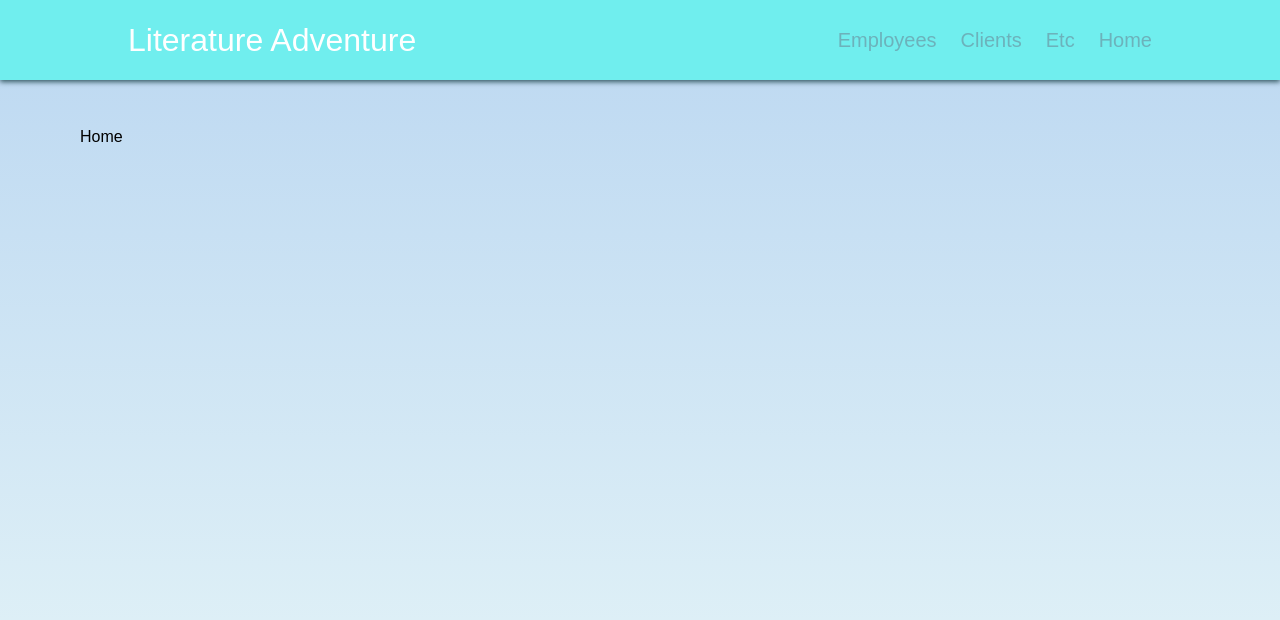
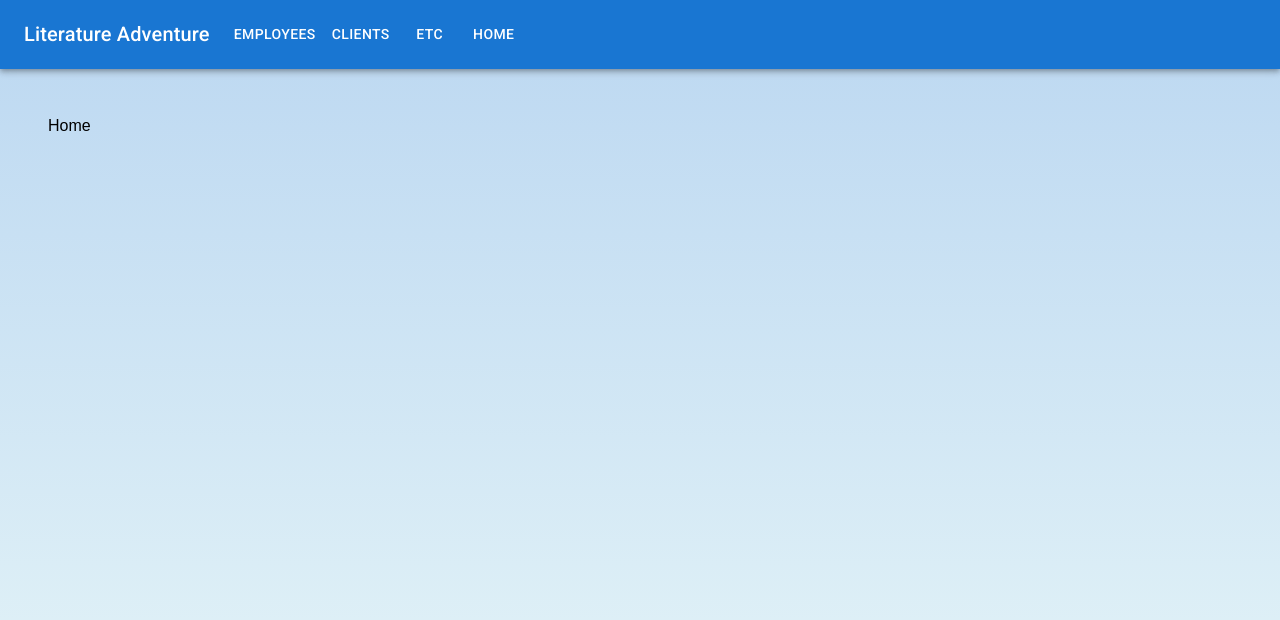
Before and after one commit to REGG24/LiteratureAdventureApp, a React (Create React App) app: page /home in a window 1280 px wide. Shown: the top 620 px of the page. Built offline with nearby package versions, Linux system fonts and the light colour scheme.

Commit message:
Task1FRH adding the MaterialUI css Framework, It will need some research about how to use correctly the elements, but for now its ok

```diff
--- a/public/index.html
+++ b/public/index.html
@@ -10,6 +10,10 @@
       content="Web site created using create-react-app"
     />
     <link rel="apple-touch-icon" href="%PUBLIC_URL%/logo192.png" />
+    <link
+  rel="stylesheet"
+  href="https://fonts.googleapis.com/css?family=Roboto:300,400,500,700&display=swap"
+/>
     <!--
       manifest.json provides metadata used when your web app is installed on a
       user's mobile device or desktop. See https://developers.google.com/web/fundamentals/web-app-manifest/
--- a/src/App.css
+++ /dev/null
@@ -1,38 +0,0 @@
-.App {
-  text-align: center;
-}
-
-.App-logo {
-  height: 40vmin;
-  pointer-events: none;
-}
-
-@media (prefers-reduced-motion: no-preference) {
-  .App-logo {
-    animation: App-logo-spin infinite 20s linear;
-  }
-}
-
-.App-header {
-  background-color: #282c34;
-  min-height: 100vh;
-  display: flex;
-  flex-direction: column;
-  align-items: center;
-  justify-content: center;
-  font-size: calc(10px + 2vmin);
-  color: white;
-}
-
-.App-link {
-  color: #61dafb;
-}
-
-@keyframes App-logo-spin {
-  from {
-    transform: rotate(0deg);
-  }
-  to {
-    transform: rotate(360deg);
-  }
-}
--- a/src/App.tsx
+++ b/src/App.tsx
@@ -1,11 +1,6 @@
-import React from 'react';
 import { Redirect, Switch, Route } from 'react-router-dom';
-
-import './App.css';
-
 import Layout from './components/layout/Layout';
 import Home from './components/pages/Home';
-
 
 function App() {
   return (
--- a/src/components/layout/Layout.tsx
+++ b/src/components/layout/Layout.tsx
@@ -1,5 +1,6 @@
 import { Fragment } from "react";
 import MainNavigation from "./MainNavigation";
+import Box from "@mui/material/Box";
 //import { useLocation } from "react-router-dom/cjs/react-router-dom.min";
 
 import classes from './Layout.module.css';
@@ -11,7 +12,12 @@ const Layout = (props: any) => {
     return(
         <Fragment>
             <MainNavigation />
-            <main className={classes[classMain]}>{props.children}</main>
+            <Box       sx={{
+        width: '90%',
+        maxWidth:'70rem',
+        margin:'3rem'
+      }}>{props.children}</Box>
+            {/* <main className={classes[classMain]}>{props.children}</main> */}
         </Fragment>
     )
 };
--- a/src/components/layout/MainNavigation.tsx
+++ b/src/components/layout/MainNavigation.tsx
@@ -1,36 +1,102 @@
-import { NavLink } from "react-router-dom";
-import classes from './MainNavigation.module.css';
+import * as React from "react";
+import AppBar from "@mui/material/AppBar";
+import Box from "@mui/material/Box";
+import Toolbar from "@mui/material/Toolbar";
+import IconButton from "@mui/material/IconButton";
+import Typography from "@mui/material/Typography";
+import Menu from "@mui/material/Menu";
+import IconMenu from "@mui/icons-material/Menu";
+import Container from "@mui/material/Container";
+import Button from "@mui/material/Button";
+import MenuItem from "@mui/material/MenuItem";
+import { Link } from "react-router-dom";
+
+const pages = ["Employees", "Clients", "Etc", "Home"];
 
 const MainNavigation = () => {
-    return (
-        <header className={classes.header}>
-            <div className={classes.logo}>Literature Adventure</div>
-            <nav className={classes.nav}>
-                <ul>
-                    <li>
-                        <NavLink to='/employees' activeClassName={classes.active}>
-                            Employees
-                        </NavLink>
-                    </li>
-                    <li>
-                        <NavLink to='/clients' activeClassName={classes.active}>
-                            Clients
-                        </NavLink>
-                    </li>
-                    <li>
-                        <NavLink to='/etc' activeClassName={classes.active}>
-                            Etc
-                        </NavLink>
-                    </li>
-                    <li>
-                        <NavLink to='/home' activeClassName={classes.active}>
-                            Home
-                        </NavLink>
-                    </li>
-                </ul>
-            </nav>
-        </header>
-    )
+  const [anchorElNav, setAnchorElNav] = React.useState<null | HTMLElement>(
+    null
+  );
+  const handleOpenNavMenu = (event: React.MouseEvent<HTMLElement>) => {
+    setAnchorElNav(event.currentTarget);
+  };
+  const handleCloseNavMenu = () => {
+    setAnchorElNav(null);
+  };
+
+  return (
+    <AppBar position="static">
+      <Container maxWidth="xl">
+        <Toolbar disableGutters>
+          <Typography
+            variant="h6"
+            noWrap
+            component="div"
+            sx={{ mr: 2, display: { xs: "none", md: "flex" } }}
+          >
+            Literature Adventure
+          </Typography>
+
+          <Box sx={{ flexGrow: 1, display: { xs: "flex", md: "none" } }}>
+            <IconButton
+              size="large"
+              aria-label="account of current user"
+              aria-controls="menu-appbar"
+              aria-haspopup="true"
+              onClick={handleOpenNavMenu}
+              color="inherit"
+            >
+              <IconMenu />
+            </IconButton>
+            <Menu
+              id="menu-appbar"
+              anchorEl={anchorElNav}
+              anchorOrigin={{
+                vertical: "bottom",
+                horizontal: "left",
+              }}
+              keepMounted
+              transformOrigin={{
+                vertical: "top",
+                horizontal: "left",
+              }}
+              open={Boolean(anchorElNav)}
+              onClose={handleCloseNavMenu}
+              sx={{
+                display: { xs: "block", md: "none" },
+              }}
+            >
+              {pages.map((page) => (
+                <MenuItem key={page} onClick={handleCloseNavMenu}>
+                  <Typography textAlign="center">
+                    <Link style={{textDecoration:"none", color:"white"}} to={`/${page}`}>{page}</Link>
+                  </Typography>
+                </MenuItem>
+              ))}
+            </Menu>
+          </Box>
+          <Typography
+            variant="h6"
+            noWrap
+            component="div"
+            sx={{ flexGrow: 1, display: { xs: "flex", md: "none" } }}
+          >
+            LOGO
+          </Typography>
+          <Box sx={{ flexGrow: 1, display: { xs: "none", md: "flex" } }}>
+            {pages.map((page) => (
+              <Button
+                key={page}
+                onClick={handleCloseNavMenu}
+                sx={{ my: 2, color: "white", display: "block" }}
+              >
+                <Link style={{textDecoration:"none", color:"white"}} to={`/${page}`}>{page}</Link>
+              </Button>
+            ))}
+          </Box>
+        </Toolbar>
+      </Container>
+    </AppBar>
+  );
 };
-
 export default MainNavigation;
```
